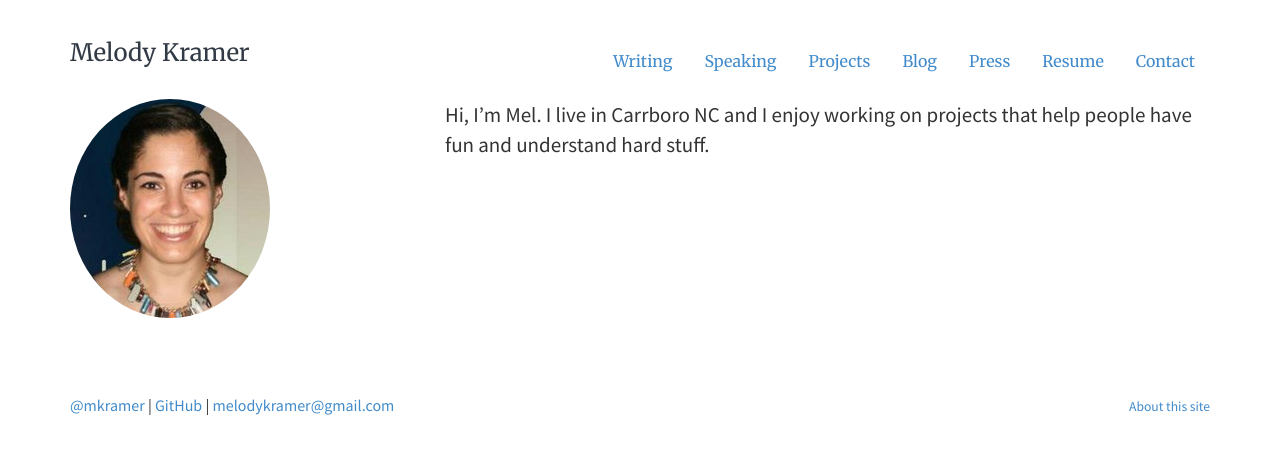
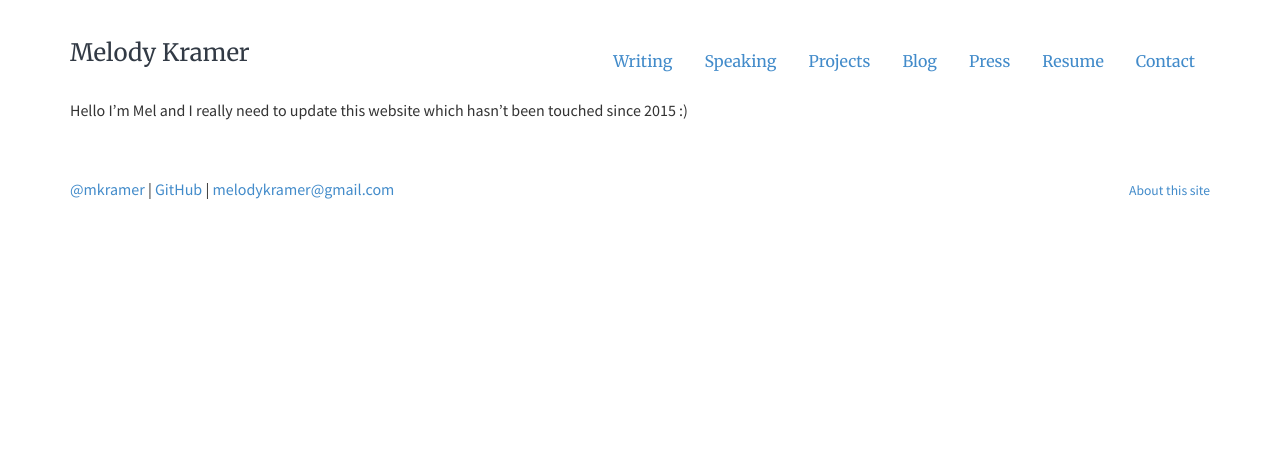
Before and after one commit to melodykramer/old-website, a Jekyll site: the page built from index.md, in a window 1280 px wide. Shown: the top 454 px of the page. Built offline with Jekyll 4.4.1, drawn with Linux system fonts in a browser that asks for light colours.

Commit message:
Update index.md

```diff
--- a/index.md
+++ b/index.md
@@ -3,10 +3,4 @@ layout: default
 title: Melody Kramer
 description:
 ---
-
-<div class="row marketing">
-	<div class="col-sm-4">
-	<img  class="img-circle avatar" alt="Melody Kramer" src="img/headshot.jpg">
-	</div>
-	<div itemscope itemtype="http://data-vocabulary.org/Person" class="col-sm-8"></div>
-	<p class="lead" markdown="1">Hi, I'm <span itemprop="name">Mel</span>. I live in Carrboro NC and I enjoy working on projects that help people have fun and understand hard stuff.
+Hello I'm Mel and I really need to update this website which hasn't been touched since 2015 :)
```
